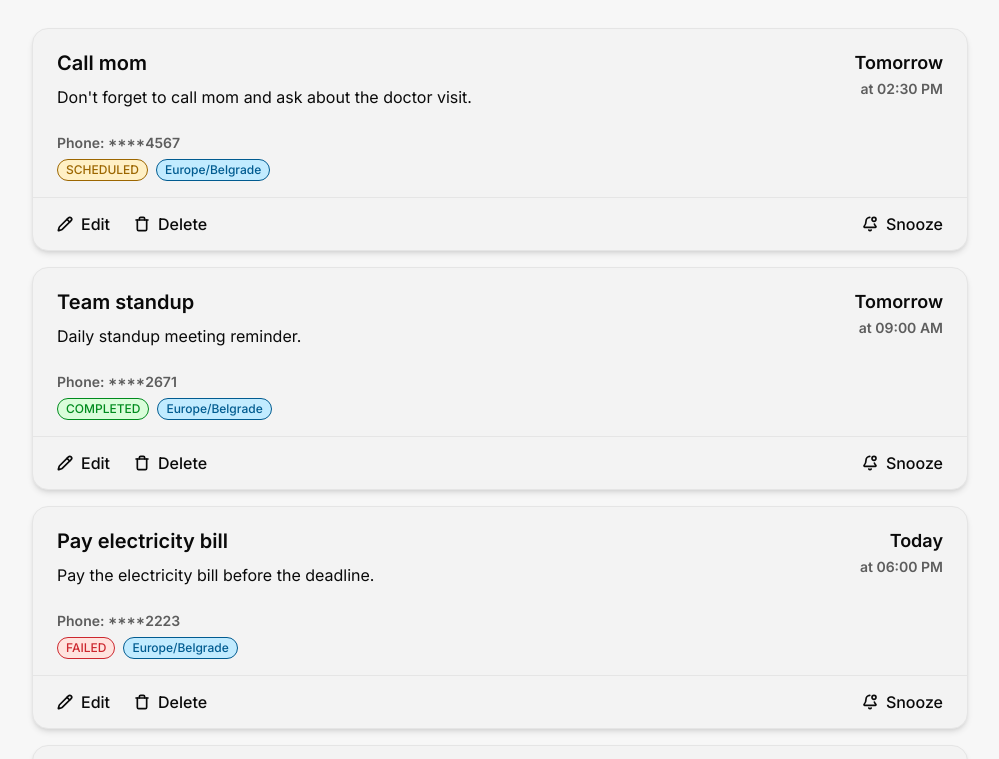
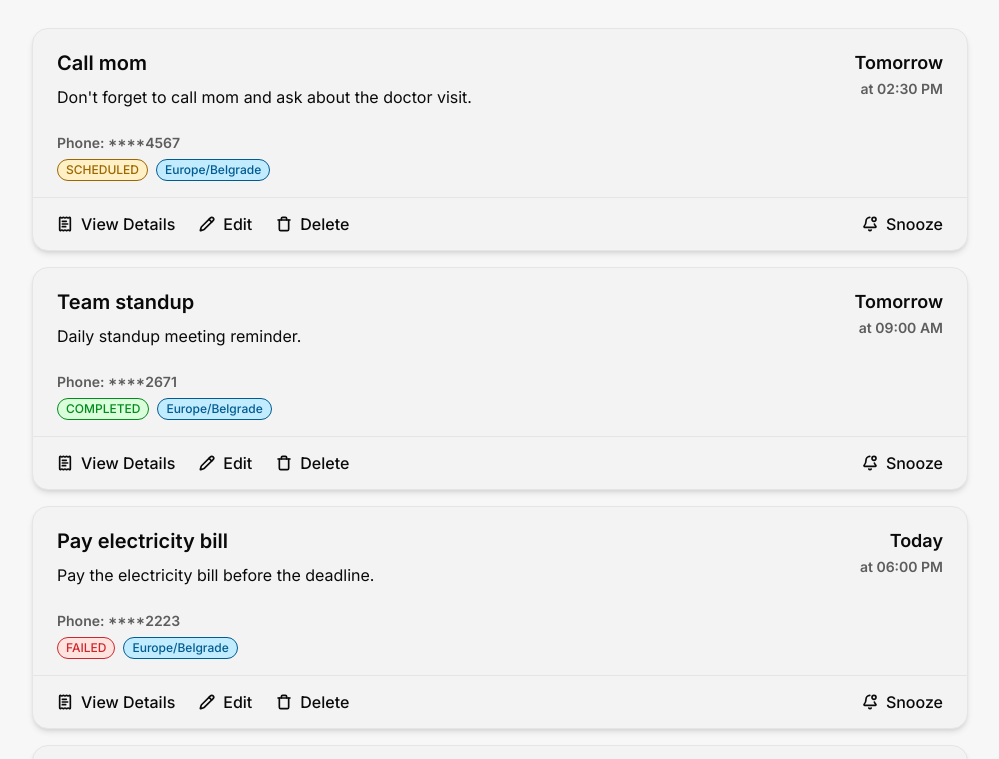
Before and after one commit to boriscvo/flow-client, a Next.js app: page /schedule in a window 1280 px wide. Shown: the top 759 px of the page, without its empty margins (140-1139 px from the left). Built offline with nearby package versions, Linux system fonts and the light colour scheme.

Commit message:
ui: adjust hover colors for card delete action; add view details on card actions

```diff
--- a/src/components/atoms/button/types.ts
+++ b/src/components/atoms/button/types.ts
@@ -7,6 +7,7 @@ export type InlineCardButtonProps = CommonButtonProps & {
   variant: "inline-card"
   state: "default" | "loading" | "disabled" | "done" | "error"
   iconSlot: React.ReactNode
+  isDestructive?: boolean // Not the fan of booleans in general but let's have it here
 }
 
 export type ButtonProps = InlineCardButtonProps
--- a/src/components/atoms/button/variants/inline-card.tsx
+++ b/src/components/atoms/button/variants/inline-card.tsx
@@ -6,13 +6,16 @@ export function InlineCard({
   state,
   label,
   iconSlot,
+  isDestructive,
   handleClick,
 }: Omit<InlineCardButtonProps, "variant">) {
   return (
     <UIButton
       variant="link"
       onClick={handleClick}
-      className="px-0 items-center text-base text-foreground hover:cursor-pointer"
+      className={`px-0 items-center text-base text-foreground hover:cursor-pointer ${
+        isDestructive ? "hover:text-card-error-text/80" : ""
+      }`}
     >
       {state === "loading" ? (
         <Loader2 size="24" className="animate-spin" />
--- a/src/components/blocks/reminder-card/reminder-card.tsx
+++ b/src/components/blocks/reminder-card/reminder-card.tsx
@@ -15,6 +15,7 @@ export function ReminderCard({
   handleOpenDelete,
   handleOpenSnooze,
   handleOpenEdit,
+  handleOpenDetails,
 }: ReminderCardProps) {
   const { id, title, message, scheduledAt, timezone, phoneNumber, status } =
     reminder
@@ -38,6 +39,7 @@ export function ReminderCard({
         handleOpenDelete={handleOpenDelete}
         handleOpenSnooze={handleOpenSnooze}
         handleOpenEdit={handleOpenEdit}
+        handleOpenDetails={handleOpenDetails}
       />
     </Container>
   )
--- a/src/components/blocks/reminder-card/ui/actions.tsx
+++ b/src/components/blocks/reminder-card/ui/actions.tsx
@@ -1,4 +1,4 @@
-import { BellDot, Pencil, Trash } from "lucide-react"
+import { BellDot, Pencil, Trash, ReceiptText } from "lucide-react"
 import { ReminderCardProps, ReminderCardType } from "../types"
 import { Button } from "@/components/atoms"
 
@@ -7,9 +7,13 @@ export function Actions({
   handleOpenDelete,
   handleOpenSnooze,
   handleOpenEdit,
+  handleOpenDetails,
 }: Pick<
   ReminderCardProps,
-  "handleOpenDelete" | "handleOpenSnooze" | "handleOpenEdit"
+  | "handleOpenDelete"
+  | "handleOpenSnooze"
+  | "handleOpenEdit"
+  | "handleOpenDetails"
 > &
   Pick<ReminderCardType, "id">) {
   return (
@@ -17,19 +21,32 @@ export function Actions({
       <div className="flex gap-x-6">
         <Button
           variant="inline-card"
+          label="View Details"
+          state="default"
+          iconSlot={
+            <ReceiptText strokeWidth={2.5} className="text-foreground" />
+          }
+          handleClick={() => handleOpenDetails(id)}
+        />
+        <Button
+          variant="inline-card"
           label="Edit"
           state="default"
-          iconSlot={
-            <Pencil size={20} strokeWidth={2.5} className="text-foreground" />
-          }
+          iconSlot={<Pencil strokeWidth={2.5} className="text-foreground" />}
           handleClick={() => handleOpenEdit(id)}
         />
         <Button
           variant="inline-card"
           label="Delete"
           state="default"
-          iconSlot={<Trash strokeWidth={2.5} className="text-foreground" />}
+          iconSlot={
+            <Trash
+              strokeWidth={2.5}
+              className="hover:text-card-error-text/80"
+            />
+          }
           handleClick={() => handleOpenDelete(id)}
+          isDestructive
         />
       </div>
       <div>
```
